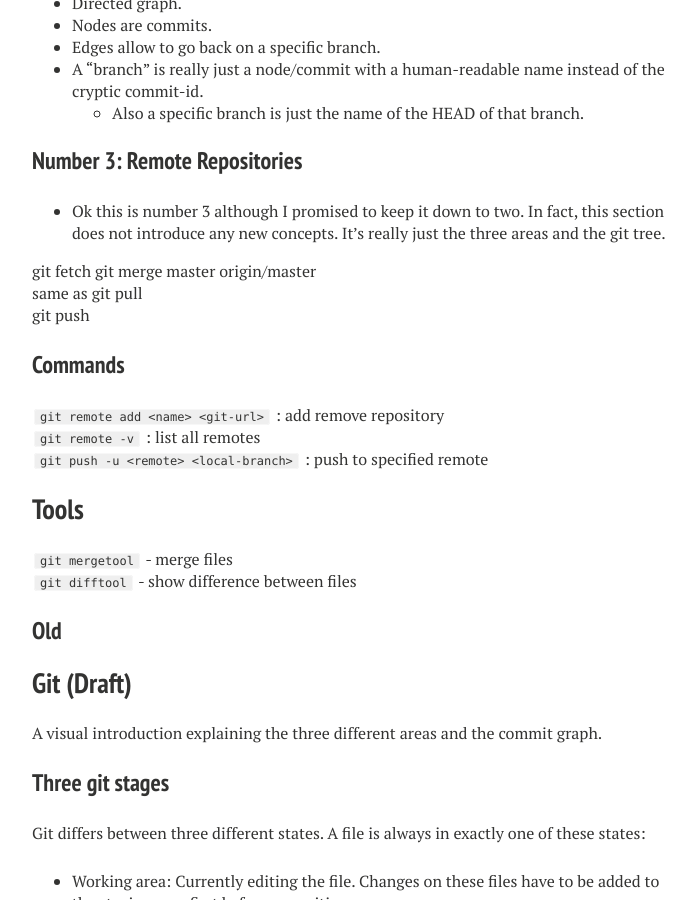
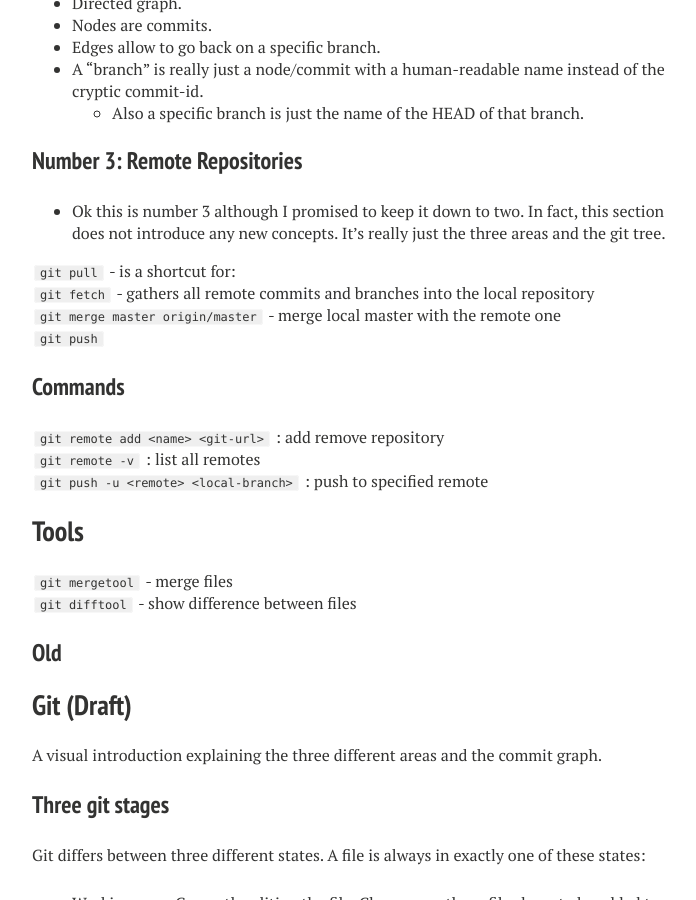
Before and after one commit to francisengelmann/francisengelmann.github.io, a Jekyll site: the page built from guides/git.md, in a window 1280 px wide and 900 px high, scrolled down 1218 px. Shown: the whole window, without its empty margins (288-984 px from the left). Built offline with Jekyll 4.4.1, drawn with Linux system fonts in a browser that asks for light colours; nearby versions of some CDN libraries.

Commit message:
Update git.md

```diff
--- a/guides/git.md
+++ b/guides/git.md
@@ -47,13 +47,12 @@
 - Ok this is number 3 although I promised to keep it down to two. In fact, this section does not introduce any new concepts.
 It's really just the three areas and the git tree.
 
-git fetch
-git merge master origin/master
 
-same as
-git pull
+`git pull` - is a shortcut for:
+`git fetch` - gathers all remote commits and branches into the local repository
+`git merge master origin/master`  - merge local master with the remote one
 
-git push
+`git push`
 
 ### Commands
 
```
